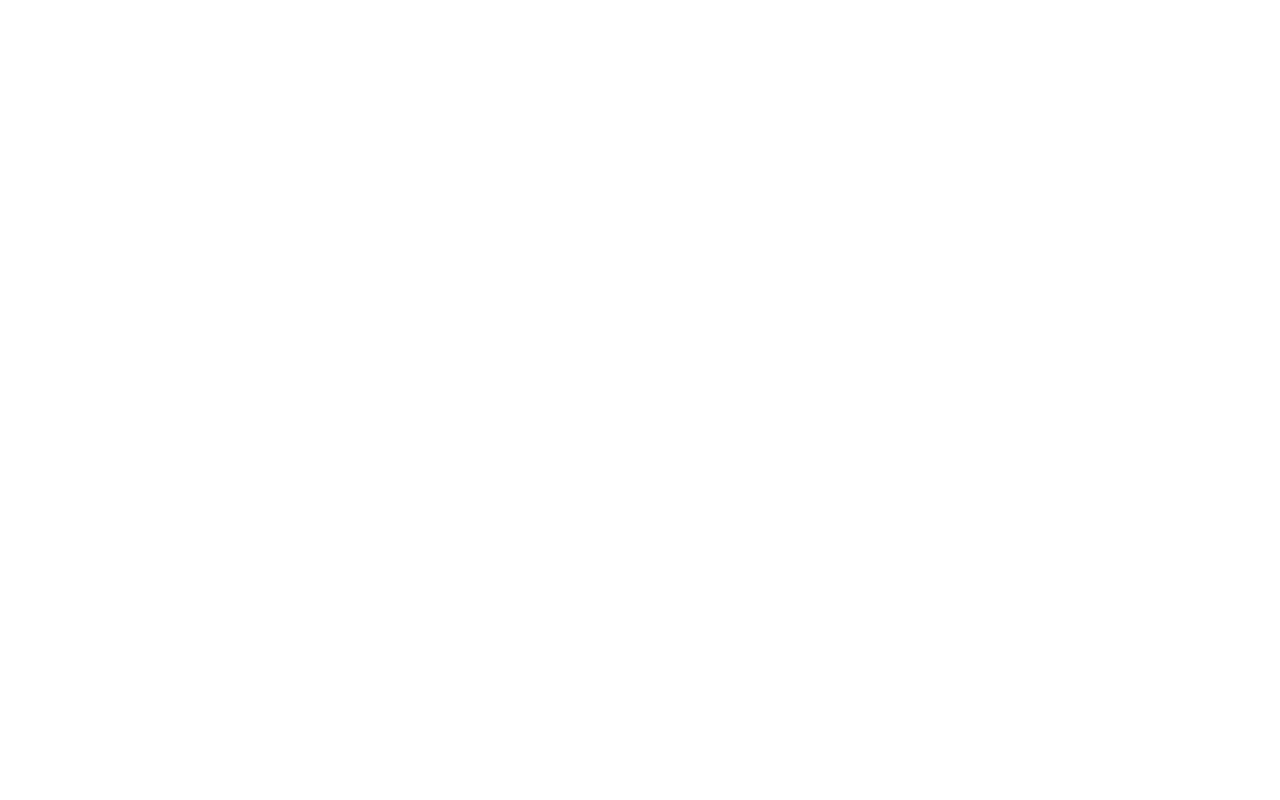
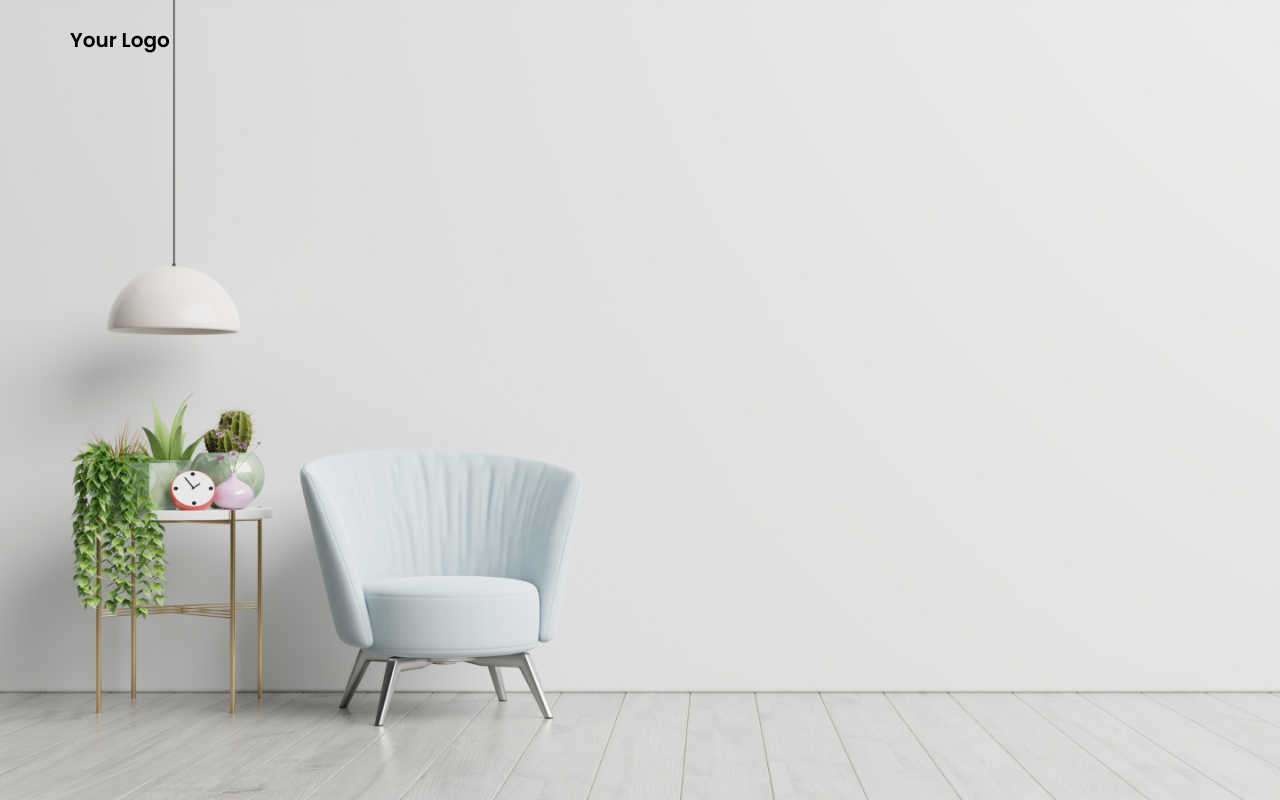
Before and after one commit to saadahmed18/5-Login, a plain HTML site: page index.html in a window 1280 px wide. Drawn offline with Linux system fonts and the light colour scheme.

Commit message:
Add: Header

```diff
--- a/index.html
+++ b/index.html
@@ -10,7 +10,13 @@
       href="https://fonts.googleapis.com/css2?family=Poppins:ital,wght@0,100;0,200;0,300;0,400;0,500;0,600;0,700;0,800;0,900;1,100;1,200;1,300;1,400;1,500;1,600;1,700;1,800;1,900&display=swap"
       rel="stylesheet"
     />
-    <link rel="stylesheet" href="main.css">
+    <link rel="stylesheet" href="main.css" />
   </head>
-  <body></body>
+  <body>
+    <header>
+      <div class="container">
+        <a href="index.html">Your Logo</a>
+      </div>
+    </header>
+  </body>
 </html>
--- a/main.css
+++ b/main.css
@@ -31,3 +31,20 @@
     width: 1170px;
   }
 }
+body {
+  background-image: url(assets/images/bg.webp);
+  background-repeat: no-repeat;
+  background-size: cover;
+}
+a {
+  text-decoration: none;
+}
+header {
+  padding: 25px 0;
+}
+header .container a {
+  font-family: "Poppins", serif;
+  font-size: 20px;
+  font-weight: 600;
+  color: var(--black);
+}
```
